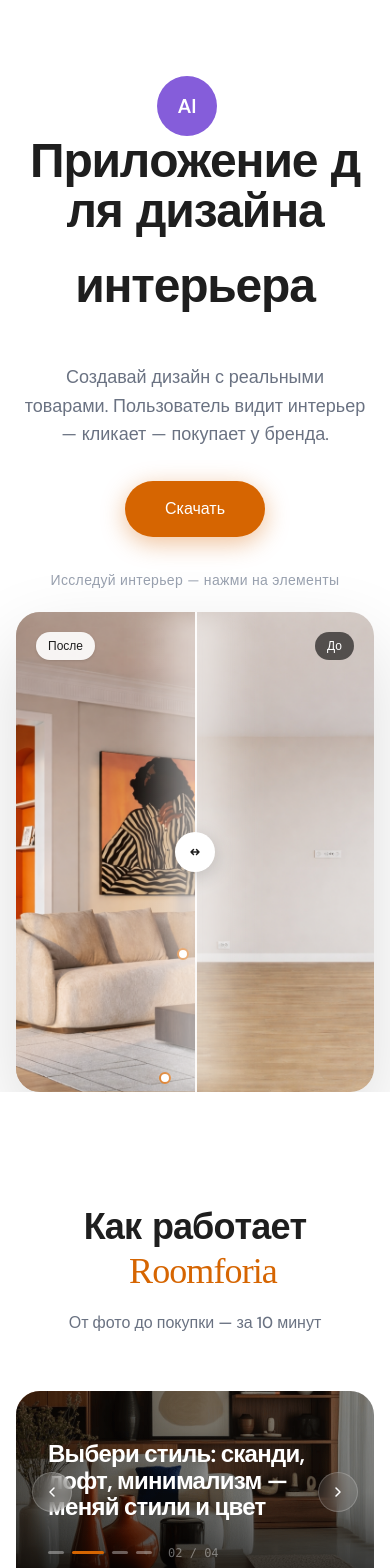
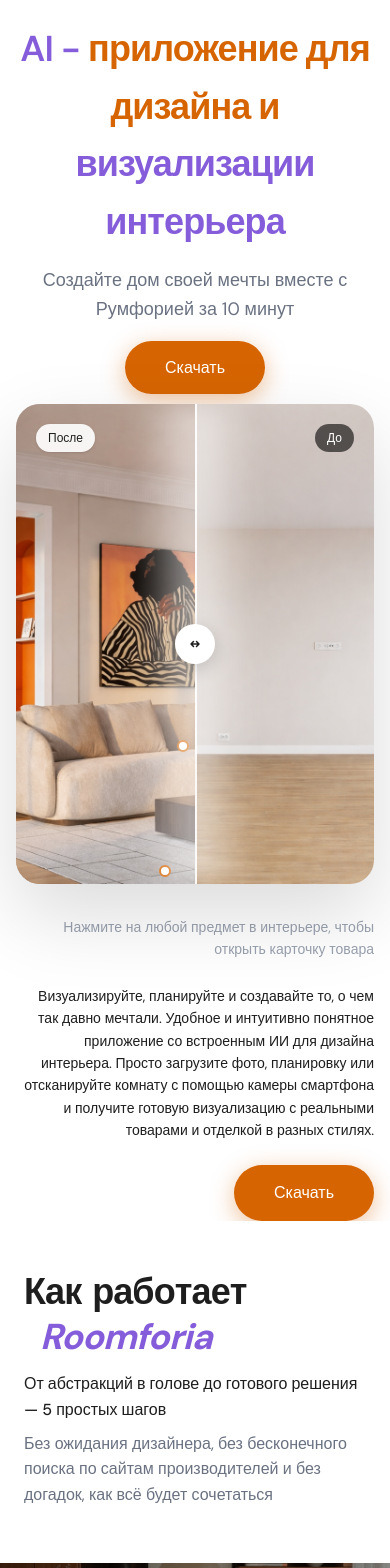
Before and after one commit to roomforia/roomforia, a Next.js app: page / in a window 390 px wide. Shown: the part 100-1668 px from the top of the page. Built offline with nearby package versions, Linux system fonts and the light colour scheme.

Commit message:
redesign: mobile fixes, buttons, CTA videos, brands update

```diff
--- a/src/components/FlowSection.tsx
+++ b/src/components/FlowSection.tsx
@@ -11,12 +11,11 @@
 
 const steps = [
   { id: 1, tag: "Шаг 1", title: "Отсканируй комнату или загрузи план квартиры", image: "/images/flow/step-1.png" },
-  { id: 2, tag: "Шаг 2", title: "Выбери стиль: сканди, лофт, минимализм — меняй стили и цвет", image: "/images/flow/step-2.png" },
+  { id: 2, tag: "Шаг 2 и 3", title: "Выбери стиль, цвета, материалы и предпочтения", image: "/images/flow/step-2.png" },
   { id: 3, tag: "Шаг 3", title: "AI создаёт дизайн интерьера прямо сейчас", image: "/images/flow/step-3.png" },
   { id: 4, tag: "Шаг 4", title: "Кликай на мебель, переходи по ссылкам и заказывай", image: "/images/flow/step-4.png", interactive: true },
 ]
 
-// Заголовок побуквенно — "Как работает" (остальное через symphonyregular отдельно)
 const titleChars = "Как работает".split("")
 
 export default function FlowSection() {
@@ -54,25 +53,19 @@
   }
 
   return (
-    <section className="py-28 px-4 bg-white">
-      <div className="max-w-7xl mx-auto">
+    <section className="py-12 md:py-28 bg-white">
+      <div className="max-w-7xl mx-auto px-6 md:px-10">
 
-        {/* ===== HEADER ===== */}
-        <div className="text-center mb-14">
+        <div className="text-left mb-14">
 
-          {/* "Как работает" — побуквенно */}
-          <div className="flex items-end justify-center flex-wrap gap-x-0 overflow-hidden mb-0">
+          <div className="flex items-end flex-wrap gap-x-0 overflow-hidden mb-0">
             {titleChars.map((char, i) => (
               <motion.span
                 key={i}
                 initial={{ opacity: 0, y: 40, filter: "blur(8px)" }}
                 whileInView={{ opacity: 1, y: 0, filter: "blur(0px)" }}
                 viewport={{ once: true }}
-                transition={{
-                  duration: 0.55,
-                  ease: [0.22, 1, 0.36, 1],
-                  delay: i * 0.04,
-                }}
+                transition={{ duration: 0.55, ease: [0.22, 1, 0.36, 1], delay: i * 0.04 }}
                 className="text-4xl md:text-6xl font-semibold tracking-tight text-[#1E1E1E] leading-tight"
                 style={{ display: char === " " ? "inline-block" : "inline", width: char === " " ? "0.3em" : "auto" }}
               >
@@ -80,40 +73,41 @@
               </motion.span>
             ))}
 
-            {/* "Roomforia" — symphony, появляется после букв */}
             <motion.span
               initial={{ opacity: 0, x: -20, filter: "blur(10px)" }}
               whileInView={{ opacity: 1, x: 0, filter: "blur(0px)" }}
               viewport={{ once: true }}
-              transition={{
-                duration: 0.7,
-                ease: [0.22, 1, 0.36, 1],
-                delay: titleChars.length * 0.04 + 0.1,
-              }}
-              className="text-4xl md:text-6xl tracking-tight text-[#d66501] leading-tight ml-4"
-              style={{ fontFamily: "symphonyregular, serif" }}
+              transition={{ duration: 0.7, ease: [0.22, 1, 0.36, 1], delay: titleChars.length * 0.04 + 0.1 }}
+              className="text-4xl md:text-6xl tracking-tight leading-tight ml-4"
+              style={{ color: "#855dda", fontWeight: 700, fontStyle: "italic" }}
             >
               Roomforia
             </motion.span>
           </div>
 
-          {/* Подзаголовок */}
           <motion.p
-            initial={{ opacity: 0, y: 20 }}
+            initial={{ opacity: 0, y: 16 }}
             whileInView={{ opacity: 1, y: 0 }}
             viewport={{ once: true }}
-            transition={{
-              duration: 0.6,
-              ease: [0.22, 1, 0.36, 1],
-              delay: titleChars.length * 0.04 + 0.35,
-            }}
-            className="text-gray-500 text-base md:text-lg font-medium mt-4"
+            transition={{ duration: 0.6, ease: [0.22, 1, 0.36, 1], delay: titleChars.length * 0.04 + 0.25 }}
+            className="text-[#1E1E1E] text-base md:text-lg font-medium mt-3"
           >
-            От фото до покупки — за 10 минут
+            От абстракций в голове до готового решения — 5 простых шагов
+          </motion.p>
+
+          <motion.p
+            initial={{ opacity: 0, y: 16 }}
+            whileInView={{ opacity: 1, y: 0 }}
+            viewport={{ once: true }}
+            transition={{ duration: 0.6, ease: [0.22, 1, 0.36, 1], delay: titleChars.length * 0.04 + 0.4 }}
+            className="text-gray-500 text-base md:text-lg mt-2"
+          >
+            Без ожидания дизайнера, без бесконечного поиска по сайтам производителей и без догадок, как всё будет сочетаться
           </motion.p>
         </div>
 
-        {/* ===== SLIDER ===== */}
+      </div>
+
       <motion.div
         initial={{ opacity: 0, y: 60 }}
         whileInView={{ opacity: 1, y: 0 }}
@@ -121,13 +115,12 @@
         transition={{ duration: 0.85, ease: [0.22, 1, 0.36, 1], delay: 0.15 }}
       >
         <div
-            className="relative w-full aspect-[16/9] md:aspect-[21/9] rounded-3xl overflow-hidden cursor-grab active:cursor-grabbing select-none"
+          className="relative w-full aspect-[16/9] md:aspect-[21/9] overflow-hidden cursor-grab active:cursor-grabbing select-none"
           onMouseDown={(e) => handleStart(e.clientX)}
           onMouseUp={(e) => handleEnd(e.clientX)}
           onTouchStart={(e) => handleStart(e.touches[0].clientX)}
           onTouchEnd={(e) => handleEnd(e.changedTouches[0].clientX)}
         >
-            {/* Images */}
           <AnimatePresence mode="sync" custom={direction}>
             <motion.img
               key={active}
@@ -147,12 +140,10 @@
             />
           </AnimatePresence>
 
-            {/* Overlays */}
           <div className="absolute inset-0 bg-black/40 pointer-events-none" />
           <div className="absolute inset-0 bg-gradient-to-t from-black/70 via-black/10 to-transparent pointer-events-none" />
           <div className="absolute inset-0 bg-gradient-to-r from-black/30 via-transparent to-transparent pointer-events-none" />
 
-            {/* Furniture spots */}
           {steps[active].interactive && (
             <div className="absolute inset-0 pointer-events-auto">
               {furnitureSpots.map((spot) => (
@@ -188,7 +179,6 @@
             </div>
           )}
 
-            {/* Title на слайдере */}
           <div className="absolute inset-0 flex flex-col justify-end p-8 md:p-12 pointer-events-none">
             <AnimatePresence mode="wait">
               <motion.div
@@ -198,13 +188,12 @@
                 exit={{ opacity: 0, y: -12 }}
                 transition={{ duration: 0.4, ease: "easeOut" }}
               >
-                  <h3 className="text-2xl md:text-4xl lg:text-5xl font-semibold text-white leading-tight max-w-xl">
+                <h3 className="text-2xl md:text-4xl lg:text-5xl font-semibold text-white leading-tight max-w-xl" style={{ letterSpacing: "0.02em" }}>
                   {steps[active].title}
                 </h3>
               </motion.div>
             </AnimatePresence>
 
-              {/* Dots */}
             <div className="flex items-center gap-4 mt-6">
               <div className="flex gap-2">
                 {steps.map((_, i) => (
@@ -223,27 +212,16 @@
             </div>
           </div>
 
-            {/* Arrows */}
-            <button
-              onClick={() => goTo((active - 1 + steps.length) % steps.length)}
-              className="absolute left-4 top-1/2 -translate-y-1/2 w-10 h-10 rounded-full bg-white/10 hover:bg-white/25 backdrop-blur-sm border border-white/20 flex items-center justify-center text-white transition-all duration-200"
-            >
-              <svg width="16" height="16" viewBox="0 0 16 16" fill="none">
-                <path d="M10 12L6 8L10 4" stroke="currentColor" strokeWidth="1.5" strokeLinecap="round" strokeLinejoin="round"/>
-              </svg>
+          <button onClick={() => goTo((active - 1 + steps.length) % steps.length)} className="absolute left-4 top-1/2 -translate-y-1/2 w-10 h-10 rounded-full bg-white/10 hover:bg-white/25 backdrop-blur-sm border border-white/20 flex items-center justify-center text-white transition-all duration-200">
+            <svg width="16" height="16" viewBox="0 0 16 16" fill="none"><path d="M10 12L6 8L10 4" stroke="currentColor" strokeWidth="1.5" strokeLinecap="round" strokeLinejoin="round"/></svg>
           </button>
-            <button
-              onClick={() => goTo((active + 1) % steps.length)}
-              className="absolute right-4 top-1/2 -translate-y-1/2 w-10 h-10 rounded-full bg-white/10 hover:bg-white/25 backdrop-blur-sm border border-white/20 flex items-center justify-center text-white transition-all duration-200"
-            >
-              <svg width="16" height="16" viewBox="0 0 16 16" fill="none">
-                <path d="M6 4L10 8L6 12" stroke="currentColor" strokeWidth="1.5" strokeLinecap="round" strokeLinejoin="round"/>
-              </svg>
+          <button onClick={() => goTo((active + 1) % steps.length)} className="absolute right-4 top-1/2 -translate-y-1/2 w-10 h-10 rounded-full bg-white/10 hover:bg-white/25 backdrop-blur-sm border border-white/20 flex items-center justify-center text-white transition-all duration-200">
+            <svg width="16" height="16" viewBox="0 0 16 16" fill="none"><path d="M6 4L10 8L6 12" stroke="currentColor" strokeWidth="1.5" strokeLinecap="round" strokeLinejoin="round"/></svg>
           </button>
         </div>
       </motion.div>
 
-        {/* ===== STEP CARDS ===== */}
+      <div className="max-w-7xl mx-auto px-6 md:px-10">
         <div className="hidden md:grid grid-cols-4 gap-4 mt-6">
           {steps.map((step, i) => (
             <motion.button
@@ -254,22 +232,32 @@
               viewport={{ once: true }}
               transition={{ duration: 0.5, ease: [0.22, 1, 0.36, 1], delay: i * 0.08 }}
               className={`text-left p-4 rounded-2xl border-2 transition-all duration-300 bg-white ${
-                i === active
-                  ? "border-[#855dda] shadow-[0_4px_20px_rgba(133,93,218,0.15)]"
-                  : "border-gray-100 hover:border-[#855dda]/40"
+                i === active ? "border-[#855dda] shadow-[0_4px_20px_rgba(133,93,218,0.15)]" : "border-gray-100 hover:border-[#855dda]/40"
               }`}
             >
-              <span className={`text-xs font-mono block mb-2 ${i === active ? "text-[#855dda]" : "text-gray-300"}`}>
-                {step.tag}
-              </span>
-              <span className="text-sm font-semibold text-gray-900 leading-snug block">
-                {step.title}
-              </span>
+              <span className={`text-xs font-mono block mb-2 ${i === active ? "text-[#855dda]" : "text-gray-300"}`}>{step.tag}</span>
+              <span className="text-sm font-semibold text-gray-900 leading-snug block">{step.title}</span>
             </motion.button>
           ))}
         </div>
 
+        <motion.div
+          initial={{ opacity: 0, y: 20 }}
+          whileInView={{ opacity: 1, y: 0 }}
+          viewport={{ once: true }}
+          transition={{ duration: 0.6, ease: [0.22, 1, 0.36, 1], delay: 0.3 }}
+          className="mt-8"
+        >
+          <a
+            href="https://www.figma.com/proto/oKpcwYWl1oXTzZ8jGxdSvX/Mobile-App-Prototype_Design?page-id=0%3A7137&node-id=37320-1691&viewport=-79%2C-4447%2C0.52&t=sG3LJCgcdGCLn3Qt-9&scaling=scale-down&content-scaling=fixed&starting-point-node-id=37320%3A2244&show-proto-sidebar=1"
+            target="_blank"
+            className="px-10 py-4 rounded-full bg-[#d66501] text-white text-base font-medium hover:bg-[#bf5a01] transition-all duration-200 shadow-[0_6px_24px_rgba(214,101,1,0.4)] hover:scale-[1.02]"
+          >
+            Скачать
+          </a>
+        </motion.div>
       </div>
+
     </section>
   )
 }
--- a/src/components/Hero.tsx
+++ b/src/components/Hero.tsx
@@ -2,7 +2,9 @@
 
 import { useState, useRef, useEffect } from "react"
 import { motion } from "framer-motion"
-import PartnerModal from "./PartnerModal"
+import Link from "next/link"
+
+const DEMO_URL = "https://www.figma.com/proto/oKpcwYWl1oXTzZ8jGxdSvX/Mobile-App-Prototype_Design?page-id=0%3A7137&node-id=37320-1691&viewport=-79%2C-4447%2C0.52&t=sG3LJCgcdGCLn3Qt-9&scaling=scale-down&content-scaling=fixed&starting-point-node-id=37320%3A2244&show-proto-sidebar=1"
 
 type Hotspot = {
   id: number
@@ -19,12 +21,13 @@
   { id: 3, top: "96%", left: "40%", title: "Ковер Soft", brand: "Zara Home", img: "/images/products/carpet.png" },
 ]
 
-// Разбиваем на две строки — каждая строка это массив букв
-const line1 = "Приложение для дизайна".split("")
-const line2 = "интерьера".split("")
+const line1 = "приложение для дизайна и".split("")
+const line2 = "визуализации интерьера".split("")
+
+const totalLetters = line1.length + line2.length
 
 export default function Hero() {
-  const [open, setOpen] = useState(false)
+
   const [position, setPosition] = useState(50)
   const [drag, setDrag] = useState(false)
   const [active, setActive] = useState<number | null>(null)
@@ -74,133 +77,108 @@
 
   const showHotspots = position > 20
 
-  // Общее количество букв в первой строке — для сквозного индекса
-  const totalLetters = line1.length + line2.length
+  return (
+    <section className="pt-6 pb-0 bg-white overflow-hidden">
+      <div className="max-w-7xl mx-auto px-4 md:px-10">
 
+        <div className="text-center mb-6">
+
+          <div className="mb-4 md:mb-0">
+            {/* МОБИЛЬ */}
+            <div className="flex flex-col items-center md:hidden">
+              <p className="text-[36px] font-semibold tracking-tight leading-[1.15] text-center">
+                <span style={{ color: "#855dda" }}>AI -</span>{" "}
+                <span style={{ color: "#d66501" }}>приложение для дизайна и</span>
+              </p>
+              <p className="text-[36px] font-semibold tracking-tight leading-[1.15] text-center" style={{ color: "#855dda" }}>
+                визуализации интерьера
+              </p>
+            </div>
+
+            {/* ДЕСКТОП */}
+            <div className="hidden md:block">
+              <div className="flex items-center justify-center flex-wrap gap-x-0 mb-1 min-h-[110px]">
+                <motion.span
+                  initial={{ opacity: 0, x: -16, filter: "blur(12px)" }}
+                  animate={{ opacity: 1, x: 0, filter: "blur(0px)" }}
+                  transition={{ duration: 0.6, ease: [0.22, 1, 0.36, 1], delay: 0.1 }}
+                  className="text-7xl lg:text-[82px] font-semibold tracking-tight leading-[1.05] mr-4"
+                  style={{ color: "#855dda" }}
+                >
+                  AI -
+                </motion.span>
+                {line1.map((char, i) => {
+                  const pct = i / (line1.length + line2.length - 1)
+                  const r = Math.round(214 + (133 - 214) * pct)
+                  const g = Math.round(101 + (93 - 101) * pct)
+                  const b = Math.round(1 + (218 - 1) * pct)
                   return (
-    <section className="pt-20 pb-0 bg-white overflow-hidden">
-      <div className="max-w-7xl mx-auto px-6 md:px-10">
-
-        {/* ===== HEADING ===== */}
-        <div className="text-center mb-8">
-
-          {/* СТРОКА 1: AI кружок + буквы */}
-          <div className="flex items-center justify-center flex-wrap gap-x-0 mb-1 min-h-[90px] md:min-h-[110px]">
-
-            {/* AI BADGE */}
-            <motion.span
-              initial={{ scale: 0, opacity: 0 }}
-              animate={{ scale: 1, opacity: 1 }}
-              transition={{ duration: 0.7, ease: [0.22, 1, 0.36, 1], delay: 0.1 }}
-              className="inline-flex items-center justify-center bg-[#855dda] text-white rounded-full font-semibold mr-4 flex-shrink-0"
-              style={{
-                width: "clamp(60px, 7vw, 90px)",
-                height: "clamp(60px, 7vw, 90px)",
-                fontSize: "clamp(20px, 2.8vw, 34px)",
-              }}
-            >
-              AI
-            </motion.span>
-
-            {/* БУКВЫ строки 1 */}
-            <span className="flex flex-wrap items-center justify-center">
-              {line1.map((char, i) => (
                     <motion.span
                       key={`l1-${i}`}
                       initial={{ opacity: 0, x: -16, filter: "blur(12px)" }}
                       animate={{ opacity: 1, x: 0, filter: "blur(0px)" }}
-                  transition={{
-                    duration: 0.6,
-                    ease: [0.22, 1, 0.36, 1],
-                    delay: 0.55 + i * 0.045,
-                  }}
-                  className="text-5xl md:text-7xl lg:text-[82px] font-semibold tracking-tight text-[#1E1E1E] leading-[1.05]"
-                  style={{ display: char === " " ? "inline-block" : "inline", width: char === " " ? "0.28em" : "auto" }}
+                      transition={{ duration: 0.6, ease: [0.22, 1, 0.36, 1], delay: 0.3 + i * 0.04 }}
+                      className="text-7xl lg:text-[82px] font-semibold tracking-tight leading-[1.05]"
+                      style={{ color: `rgb(${r},${g},${b})`, display: char === " " ? "inline-block" : "inline", width: char === " " ? "0.28em" : "auto" }}
                     >
                       {char === " " ? "\u00A0" : char}
                     </motion.span>
-              ))}
-            </span>
+                  )
+                })}
               </div>
-
-          {/* СТРОКА 2: "интерьера" побуквенно */}
-          <div className="flex items-center justify-center mb-8 min-h-[90px] md:min-h-[110px]">
-            {line2.map((char, i) => (
+              <div className="flex items-center justify-center flex-wrap gap-x-0 mb-8 min-h-[110px]">
+                {line2.map((char, i) => {
+                  const pct = (line1.length + i) / (line1.length + line2.length - 1)
+                  const r = Math.round(214 + (133 - 214) * pct)
+                  const g = Math.round(101 + (93 - 101) * pct)
+                  const b = Math.round(1 + (218 - 1) * pct)
+                  return (
                     <motion.span
                       key={`l2-${i}`}
                       initial={{ opacity: 0, x: -16, filter: "blur(12px)" }}
                       animate={{ opacity: 1, x: 0, filter: "blur(0px)" }}
-                transition={{
-                  duration: 0.65,
-                  ease: [0.22, 1, 0.36, 1],
-                  delay: 0.55 + (line1.length + i) * 0.045,
-                }}
-                className="text-5xl md:text-7xl lg:text-[82px] font-semibold tracking-tight text-[#1E1E1E] leading-[1.05]"
+                      transition={{ duration: 0.65, ease: [0.22, 1, 0.36, 1], delay: 0.3 + (line1.length + i) * 0.04 }}
+                      className="text-7xl lg:text-[82px] font-semibold tracking-tight leading-[1.05]"
+                      style={{ color: `rgb(${r},${g},${b})`, display: char === " " ? "inline-block" : "inline", width: char === " " ? "0.28em" : "auto" }}
                     >
-                {char}
+                      {char === " " ? "\u00A0" : char}
                     </motion.span>
-            ))}
+                  )
+                })}
+              </div>
+            </div>
           </div>
 
-          {/* ПОДЗАГОЛОВОК */}
           <motion.p
             initial={{ opacity: 0, y: 24 }}
             animate={{ opacity: 1, y: 0 }}
-            transition={{
-              duration: 0.8,
-              ease: [0.22, 1, 0.36, 1],
-              // появляется после последней буквы
-              delay: 0.55 + totalLetters * 0.045 + 0.2,
-            }}
+            transition={{ duration: 0.8, ease: [0.22, 1, 0.36, 1], delay: 0.3 + totalLetters * 0.04 + 0.2 }}
             className="text-gray-500 text-lg md:text-xl max-w-2xl mx-auto leading-relaxed mb-8"
           >
-            Создавай дизайн с реальными товарами.
-            Пользователь видит интерьер — кликает — покупает у бренда.
+            Создайте дом своей мечты вместе с Румфорией за 10 минут
           </motion.p>
 
-          {/* КНОПКА */}
           <motion.div
             initial={{ opacity: 0, y: 20 }}
             animate={{ opacity: 1, y: 0 }}
-            transition={{
-              duration: 0.7,
-              ease: [0.22, 1, 0.36, 1],
-              delay: 0.55 + totalLetters * 0.045 + 0.45,
-            }}
+            transition={{ duration: 0.7, ease: [0.22, 1, 0.36, 1], delay: 0.3 + totalLetters * 0.04 + 0.45 }}
           >
-            <button
-              onClick={() => setOpen(true)}
+            <a
+              href={DEMO_URL}
+              target="_blank"
               className="px-10 py-4 rounded-full bg-[#d66501] text-white text-base font-medium hover:bg-[#bf5a01] transition-all duration-200 shadow-[0_6px_24px_rgba(214,101,1,0.4)] hover:shadow-[0_8px_32px_rgba(214,101,1,0.5)] hover:scale-[1.02]"
             >
               Скачать
-            </button>
+            </a>
           </motion.div>
         </div>
 
-        {/* HINT */}
-        <motion.p
-          initial={{ opacity: 0 }}
-          animate={{ opacity: 1 }}
-          transition={{
-            delay: 0.55 + totalLetters * 0.045 + 0.7,
-            duration: 0.6,
-          }}
-          className="text-center text-sm text-gray-400 mb-5 tracking-wide"
-        >
-          Исследуй интерьер — нажми на элементы
-        </motion.p>
-
       </div>
 
-      {/* ===== DEMO ===== */}
       <motion.div
         initial={{ opacity: 0, y: 60 }}
         animate={{ opacity: 1, y: 0 }}
-        transition={{
-          duration: 1,
-          ease: [0.22, 1, 0.36, 1],
-          delay: 0.55 + totalLetters * 0.045 + 0.6,
-        }}
+        transition={{ duration: 1, ease: [0.22, 1, 0.36, 1], delay: 0.3 + totalLetters * 0.04 + 0.6 }}
         className="w-full px-4 md:px-8"
       >
         <div
@@ -278,7 +256,32 @@
         </div>
       </motion.div>
 
-      <PartnerModal open={open} onClose={() => setOpen(false)} />
+      <motion.div
+        initial={{ opacity: 0, y: 20 }}
+        animate={{ opacity: 1, y: 0 }}
+        transition={{ duration: 0.7, ease: [0.22, 1, 0.36, 1], delay: 0.3 + totalLetters * 0.04 + 0.9 }}
+        className="w-full px-4 md:px-8 mt-8"
+      >
+        <p className="text-sm text-gray-400 text-right mb-6">
+          Нажмите на любой предмет в интерьере, чтобы открыть карточку товара
+        </p>
+
+        <div className="max-w-3xl ml-auto">
+          <p className="text-[#1E1E1E] text-sm md:text-base leading-relaxed mb-6 text-right">
+            Визуализируйте, планируйте и создавайте то, о чем так давно мечтали. Удобное и интуитивно понятное приложение со встроенным ИИ для дизайна интерьера. Просто загрузите фото, планировку или отсканируйте комнату с помощью камеры смартфона и получите готовую визуализацию с реальными товарами и отделкой в разных стилях.
+          </p>
+          <div className="flex justify-end">
+            <a
+              href={DEMO_URL}
+              target="_blank"
+              className="px-10 py-4 rounded-full bg-[#d66501] text-white text-base font-medium hover:bg-[#bf5a01] transition-all duration-200 shadow-[0_6px_24px_rgba(214,101,1,0.4)] hover:scale-[1.02]"
+            >
+              Скачать
+            </a>
+          </div>
+        </div>
+      </motion.div>
+
     </section>
   )
 }
```
Lines whose indentation alone changed are shown as unchanged.
